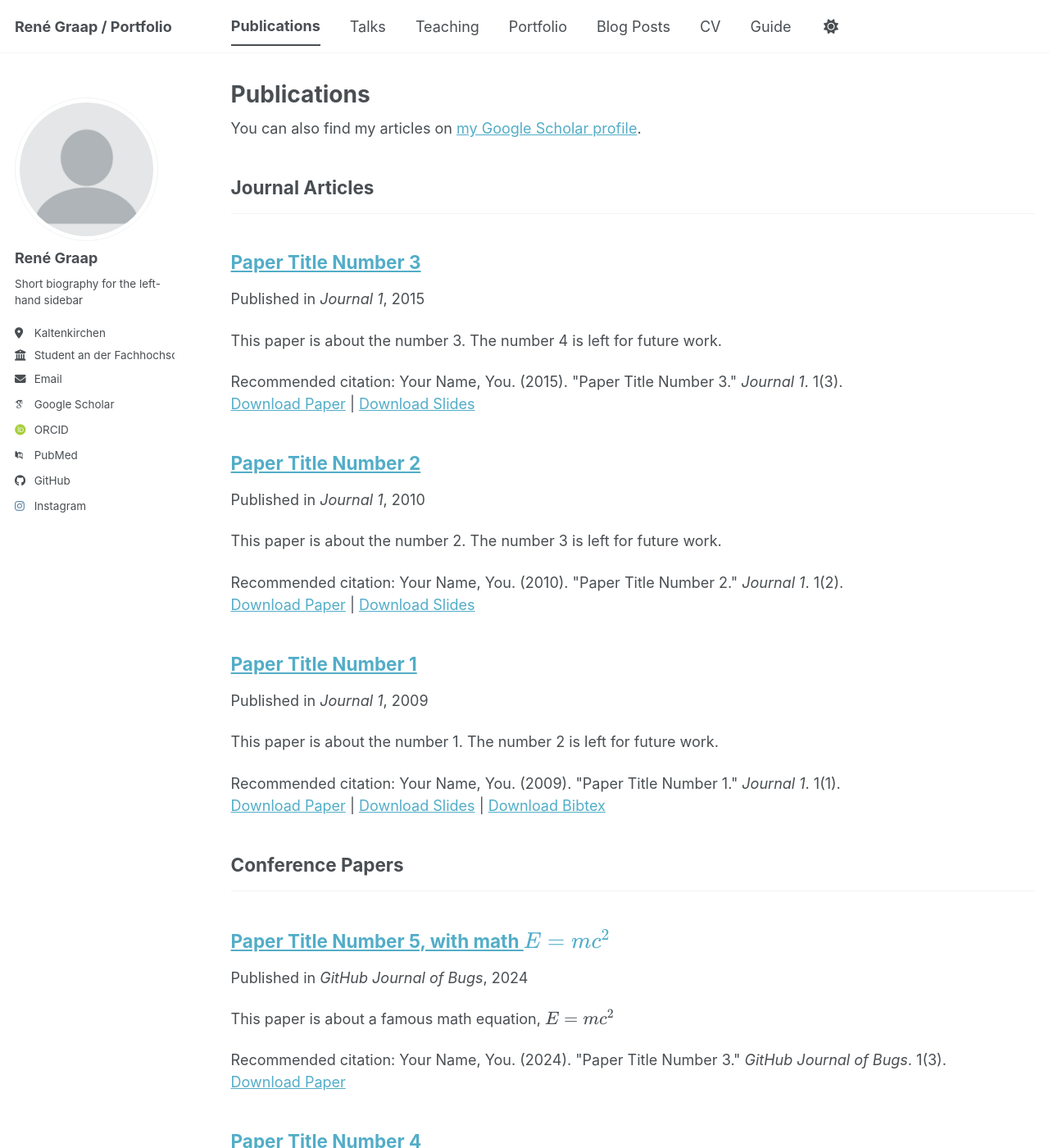
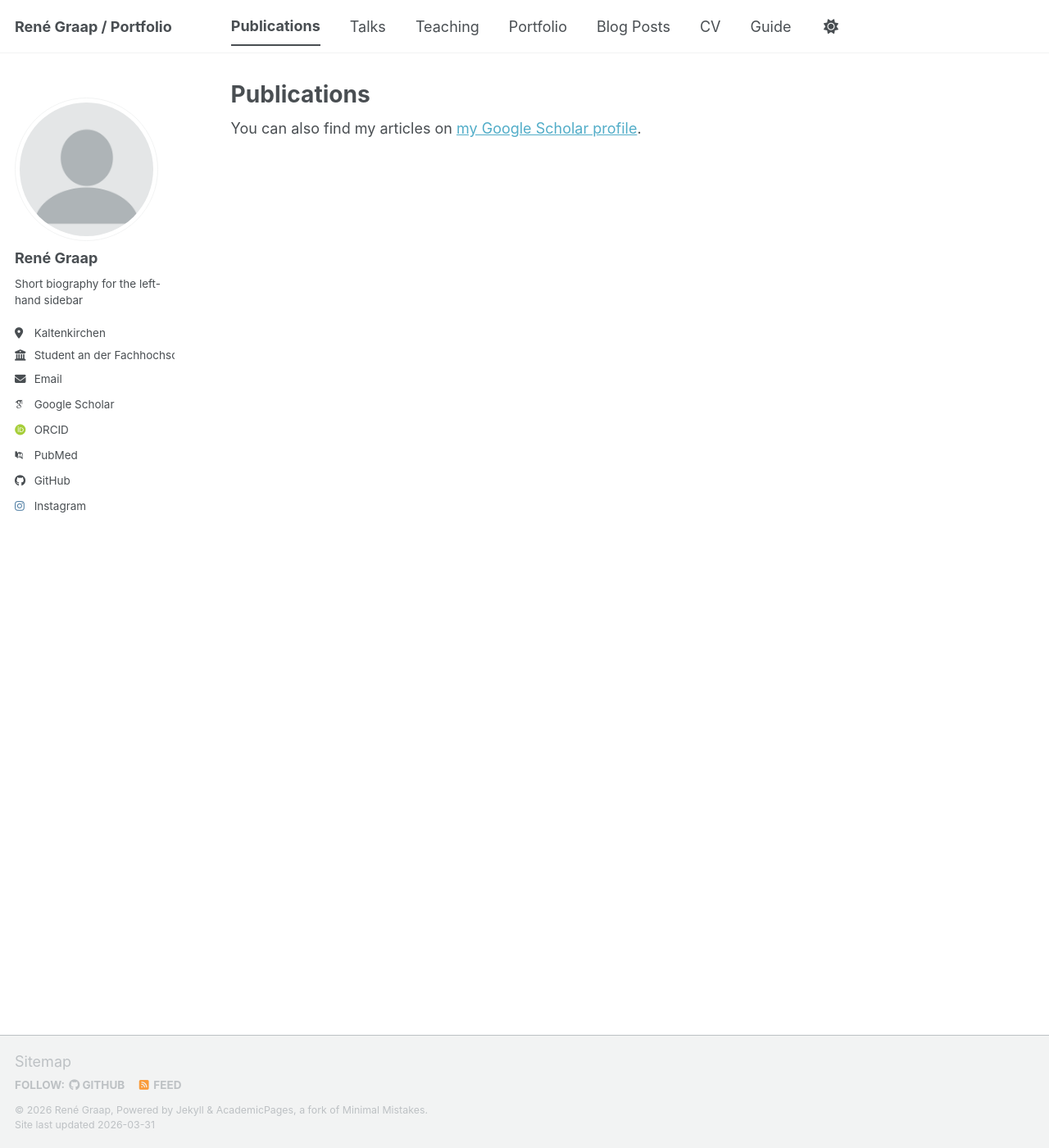
Before and after one commit to magisterrene/magisterrene.github.io, a Jekyll site: the page built from _pages/publications.html, in a window 1280 px wide and 1400 px high. Shown: the whole window at 82% size. Built offline with Jekyll 4.4.1, drawn with Linux system fonts in a browser that asks for light colours; some web fonts are replaced; a script bundle is joined from its source files by our own code; library files that are not in the unit come from our copies; some of the changed lines change nothing that is shown; some of the changed text lies outside the part shown.

Commit message:
Update _config.yml

```diff
--- a/_config.yml
+++ b/_config.yml
@@ -224,9 +224,9 @@ collections:
   teaching:
     output: true
     permalink: /:collection/:path/
-  publications:
-    output: true
-    permalink: /:collection/:path/
+  # publications:
+  #   output: true
+  #   permalink: /:collection/:path/
   portfolio:
     output: true
     permalink: /:collection/:path/
@@ -264,15 +264,15 @@ defaults:
       author_profile: true
       share: true
       comments: true
-  # _publications
-  - scope:
-      path: ""
-      type: publications
-    values:
-      layout: single
-      author_profile: true
-      share: true
-      comments: true
+  # # _publications
+  # - scope:
+  #     path: ""
+  #     type: publications
+  #   values:
+  #     layout: single
+  #     author_profile: true
+  #     share: true
+  #     comments: true
   # _portfolio
   - scope:
       path: ""
```
